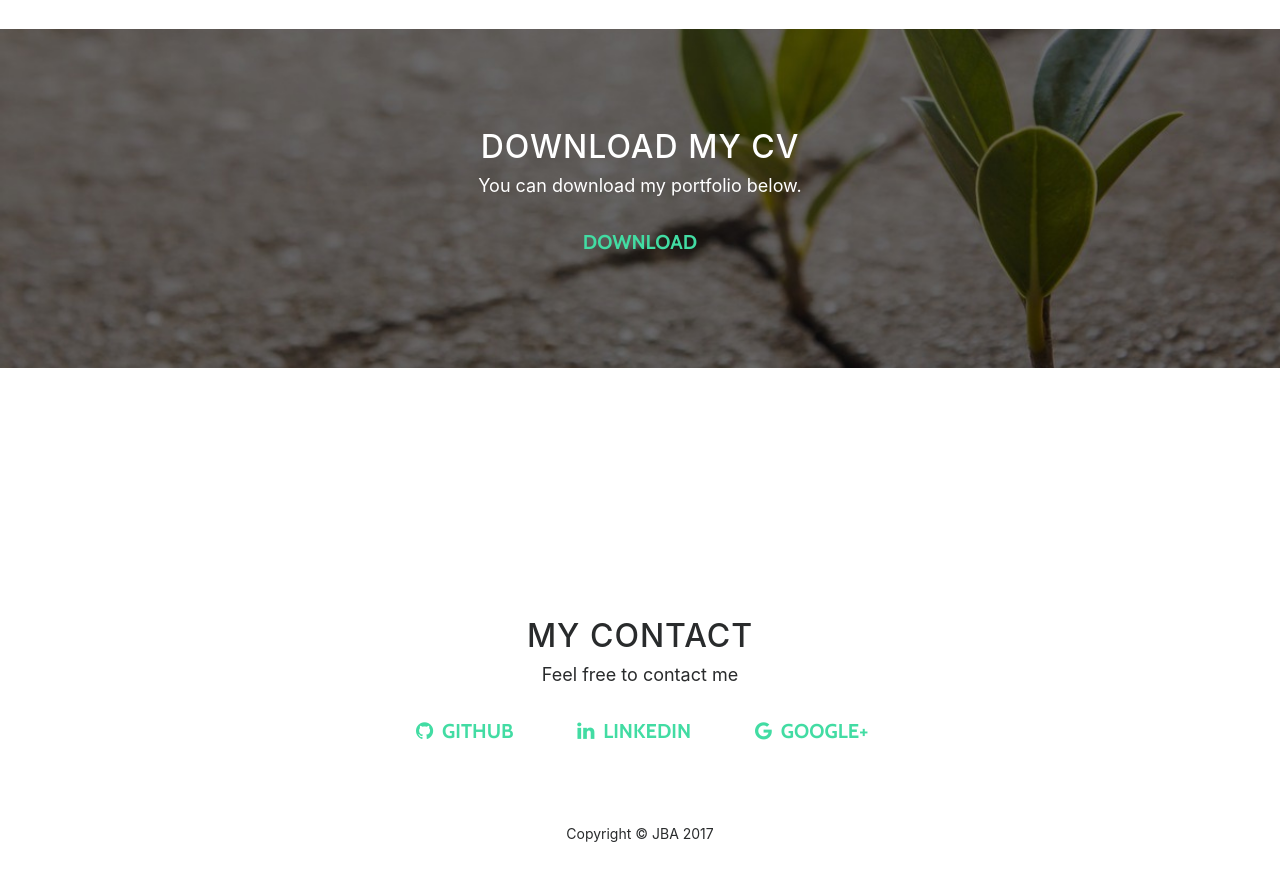
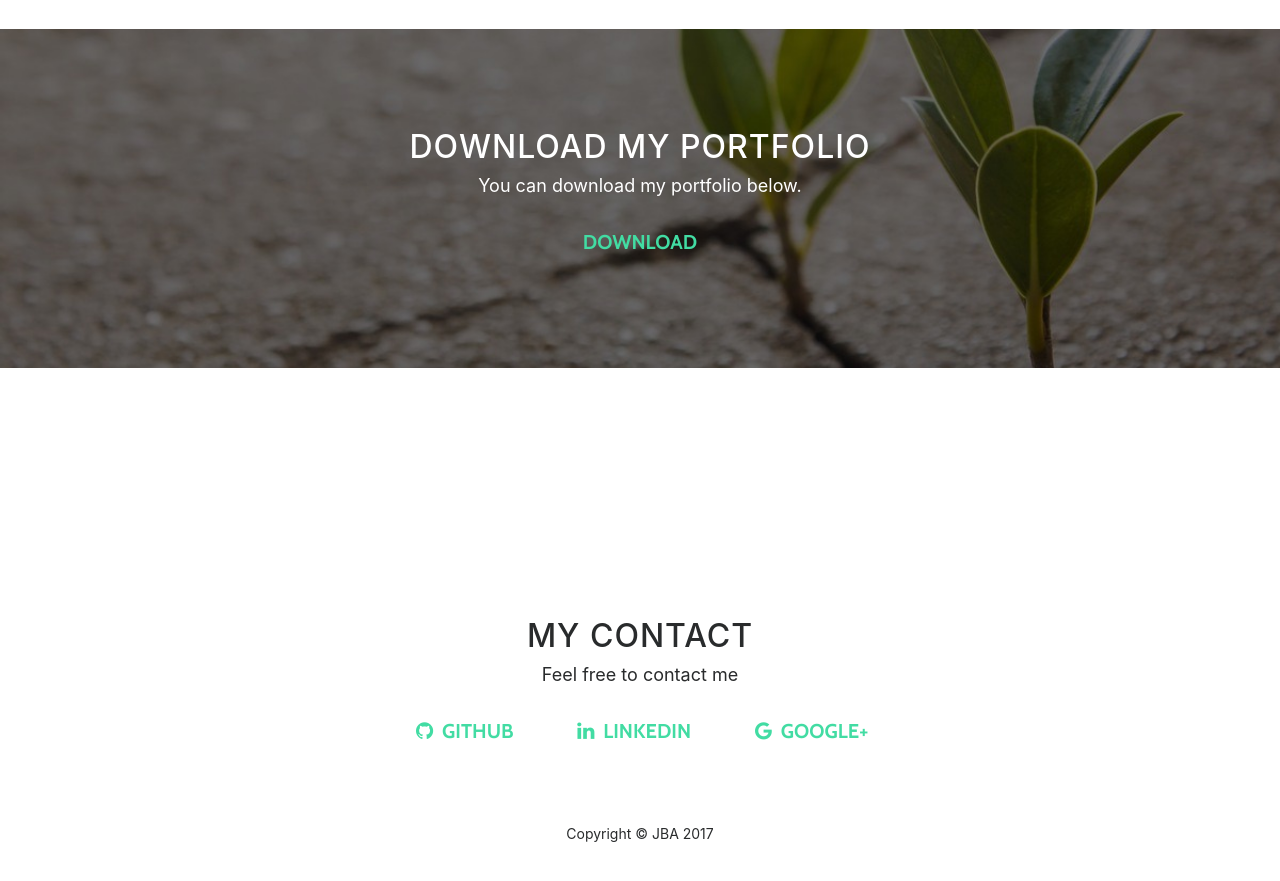
Before and after one commit to banaabraham/banaabraham.github.io, a website with bundled scripts: page index.html in a window 1280 px wide. Shown: the part 1580-2461 px from the top of the page. Built offline with nearby package versions, Linux system fonts and the light colour scheme.

Commit message:
Update index.html

```diff
--- a/index.html
+++ b/index.html
@@ -94,7 +94,7 @@
         <div class="download-section">
             <div class="container">
                 <div class="col-lg-8 offset-md-2">
-                    <h2>Download My CV</h2>
+                    <h2>Download My Portfolio</h2>
                     <p>You can download my portfolio below.</p>
                     <a href="Files/CV Bana.pdf" class="btn btn-default btn-lg">Download</a>
                 </div>
```
